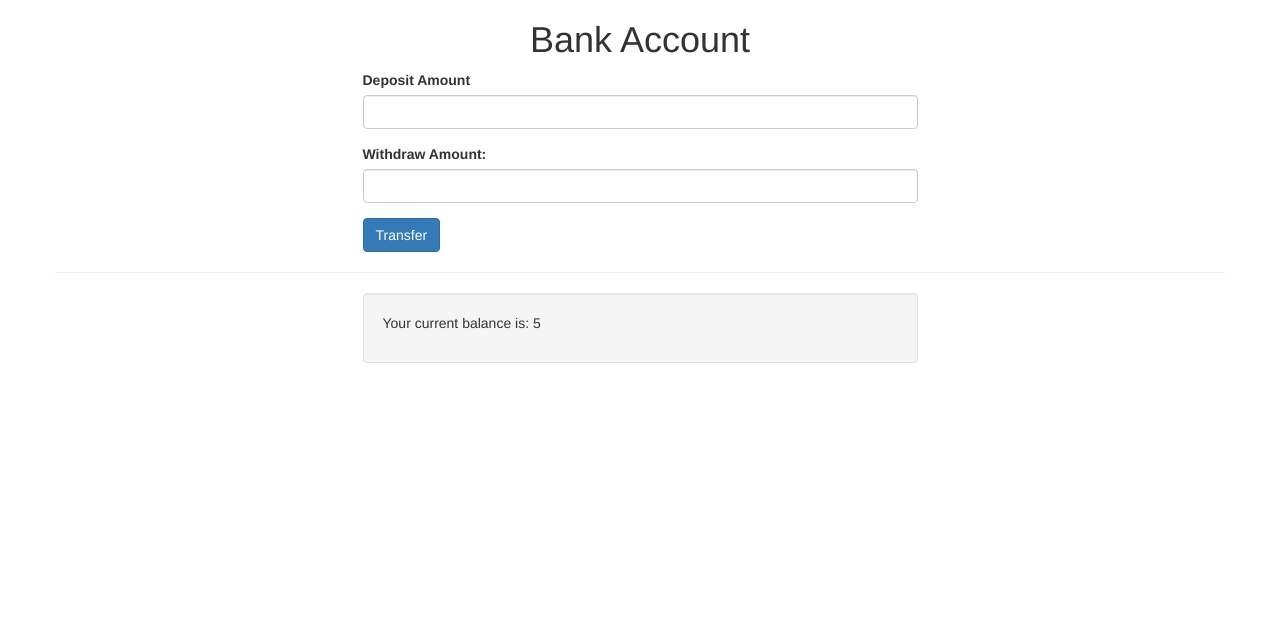
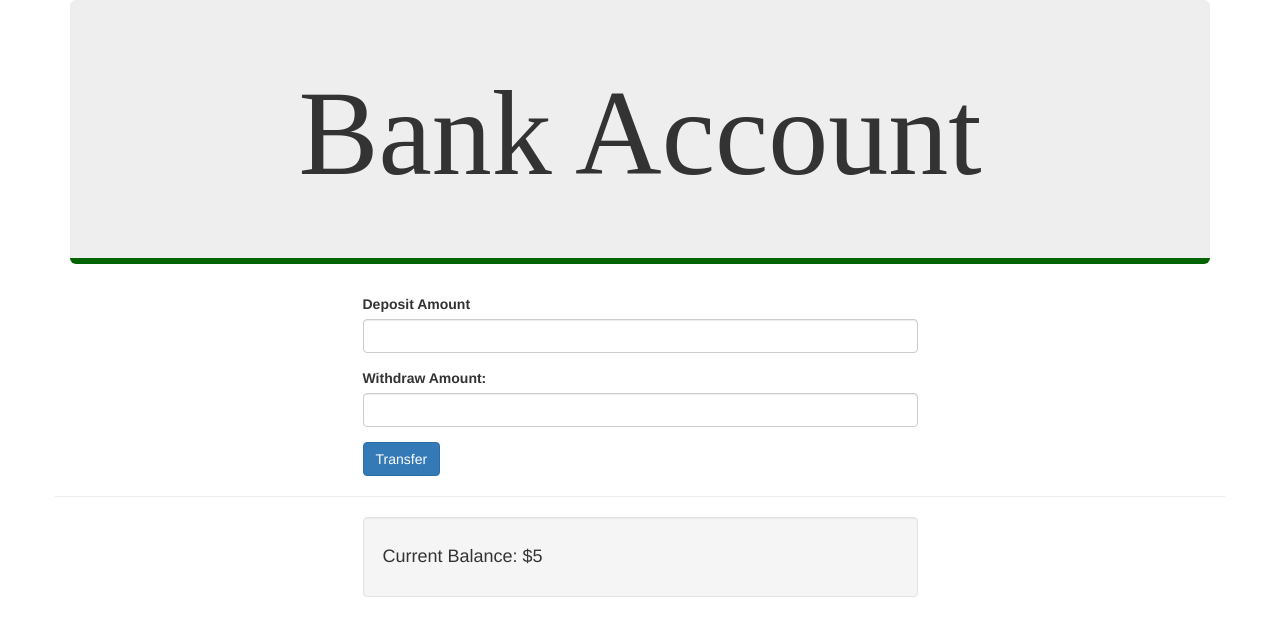
Before and after one commit to ChanceMagno/bankaccount, a plain HTML site: page index.html in a window 1280 px wide. Both pictures are taken after typing "Sample", "5" into the empty fields and a click on the button "Register". Drawn offline with nearby package versions, Linux system fonts and the light colour scheme.

Commit message:
change output to be header instead of p

```diff
--- a/css/styles.css
+++ b/css/styles.css
@@ -1,7 +1,18 @@
-#depositWithdraw {
+#depositWithdraw,
+#error {
   display: none;
 }
 
-h1 {
+.jumbotron h1 {
   text-align: center;
+  font-family: old english;
+  font-size: 120px;
+
 }
+
+.jumbotron {
+  border-bottom: 6px solid darkgreen;
+  /*background: url("http://i.giphy.com/916t1VsCg2qoo.gif");*/
+  background-repeat: no-repeat;
+  background-size:  cover;
+}
--- a/index.html
+++ b/index.html
@@ -5,11 +5,13 @@
     <link rel="stylesheet" href="css/styles.css" type="text/css">
     <script src="https://ajax.googleapis.com/ajax/libs/jquery/3.1.1/jquery.min.js"></script>
     <script src="js/scripts.js"></script>
-    <title></title>
+    <title>Bank Account</title>
   </head>
   <body>
     <div class="container">
-      <h1>Bank Account</h1>
+      <div class="jumbotron">
+        <h1>Bank Account</h1>
+      </div>
       <div class="row">
         <div class="col-md-6 col-md-offset-3">
           <form id="register">
@@ -22,6 +24,11 @@
               <input type="number" class="form-control" id="initial">
             </div>
             <button type="submit" class="btn btn-primary">Register</button>
+            <div id="error" class="alert alert-danger" role="alert">
+              <span class="glyphicon glyphicon-warning-sign" aria-hidden="true"></span>
+              <span class="sr-only">Error:</span>
+              Please fill out all fields.
+            </div>
           </form>
           <form id="depositWithdraw">
             <div class="form-group">
@@ -34,16 +41,13 @@
             </div>
             <button type="submit" class="btn btn-primary">Transfer</button>
           </form>
-
         </div>
       </div>
       <div class="row">
         <hr>
         <div class="col-md-6 col-md-offset-3">
-          <div class="well output">
-            <p>
-
-            </p>
+          <div class="well">
+            <h4>Current Balance: <span class="output"></span></h4>
           </div>
 
         </div>
--- a/js/scripts.js
+++ b/js/scripts.js
@@ -1,3 +1,4 @@
+
 // Back-End
 function Account(name, balance) {
   this.name = name;
@@ -13,7 +14,7 @@ Account.prototype.withdraw = function(amount) {
 };
 
 Account.prototype.getBalance = function() {
-  return "Your current balance is: " + this.balance;
+  return "$" + this.balance;
 };
 
 // Front-End
@@ -24,10 +25,15 @@ $(function(){
     var inputName = $("#name").val();
     var inputAmount = parseInt($("#initial").val());
 
-    account = new Account(inputName, inputAmount);
-    $(".output p").text(account.getBalance());
-    $("#depositWithdraw").slideDown();
-    $("#register").slideUp();
+    if (inputName && inputAmount) {
+      $("#error").hide();
+      account = new Account(inputName, inputAmount);
+      $(".output").text(account.getBalance());
+      $("#depositWithdraw").slideDown();
+      $("#register").slideUp();
+    } else {
+      $("#error").show();
+    };
   });
   $("form#depositWithdraw").submit(function(){
     event.preventDefault();
@@ -40,6 +46,10 @@ $(function(){
     if (withdrawl) {
       account.withdraw(withdrawl);
     };
-    $(".output p").text(account.getBalance());
+    if (account.balance < 0) {
+      alert("Sorry, you have overdrawn, you owe " + Math.abs(account.balance) + " Dollar(s)");
+    } else {
+    $(".output").text(account.getBalance());
+    }
   });
 });
```
